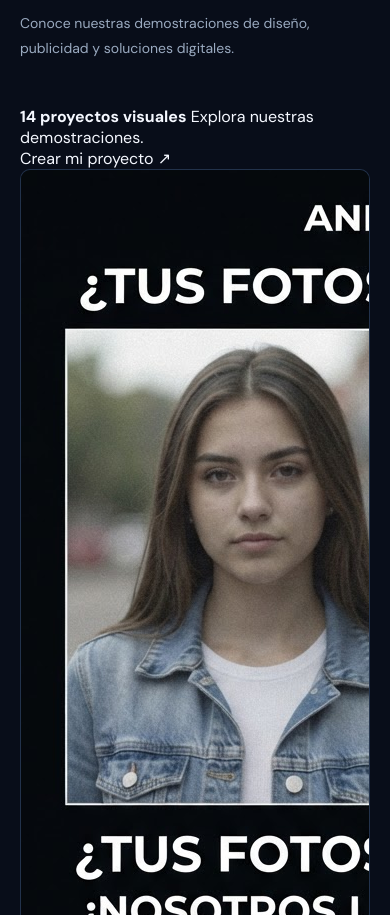
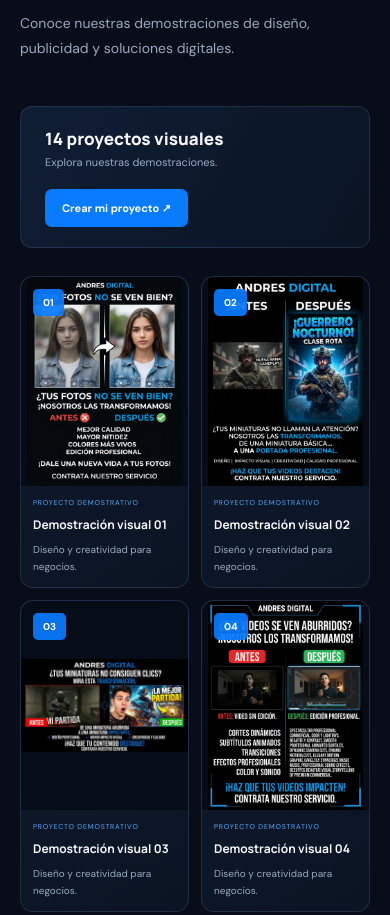
Before and after one commit to andresramosrk-spec/andres-digital, a plain HTML site: page index.html in a window 390 px wide. Shown: the part 8231-9146 px from the top of the page. Drawn offline with Linux system fonts and the light colour scheme; files whose address does not match are found by name.

Commit message:
Actualizar diseño responsive del portafolio ANDRES DIGITAL

```diff
--- a/styles.css
+++ b/styles.css
@@ -543,65 +543,149 @@ nav a:hover {
   color: var(--light-blue);
 }
 
-/* PORTFOLIO */
+/* PORTAFOLIO PROFESIONAL */
+
+.portfolio-section {
+  max-width: 1300px;
+}
+
+.portfolio-intro {
+  display: flex;
+  justify-content: space-between;
+  align-items: center;
+  gap: 20px;
+  padding: 20px 24px;
+  margin-bottom: 28px;
+  border: 1px solid var(--border);
+  background: linear-gradient(120deg, #101e34, #0a1423);
+  border-radius: 12px;
+}
+
+.portfolio-intro div {
+  display: grid;
+  gap: 5px;
+}
+
+.portfolio-intro strong {
+  font: 800 17px Manrope, sans-serif;
+}
+
+.portfolio-intro span {
+  font-size: 11px;
+  color: var(--muted);
+}
+
+.portfolio-intro > a {
+  background: var(--blue);
+  color: white;
+  padding: 12px 17px;
+  border-radius: 7px;
+  font-size: 11px;
+  font-weight: 700;
+  white-space: nowrap;
+  transition: .3s;
+}
+
+.portfolio-intro > a:hover {
+  background: var(--light-blue);
+  transform: translateY(-2px);
+}
 
 .portfolio-grid {
   display: grid;
-  grid-template-columns: repeat(3, 1fr);
-  gap: 18px;
+  grid-template-columns: repeat(3, minmax(0, 1fr));
+  gap: 22px;
 }
 
 .portfolio-card {
+  min-width: 0;
   border: 1px solid var(--border);
-  border-radius: 10px;
+  border-radius: 13px;
   overflow: hidden;
-  background: var(--panel);
+  background: linear-gradient(145deg, #101b2e, #0b1423);
+  transition: transform .3s, border-color .3s, box-shadow .3s;
 }
 
-.portfolio-preview {
-  height: 220px;
-  padding: 25px;
-  display: flex;
-  flex-direction: column;
-  justify-content: space-between;
-  background: linear-gradient(140deg, #193e65, #0a1425);
+.portfolio-card:hover {
+  transform: translateY(-6px);
+  border-color: var(--blue);
+  box-shadow: 0 15px 40px rgba(0, 100, 255, .13);
 }
 
-.preview-two {
-  background: linear-gradient(140deg, #3b285a, #101528);
+.portfolio-image-link {
+  position: relative;
+  display: block;
+  background: #070d18;
+  overflow: hidden;
 }
 
-.preview-three {
-  background: linear-gradient(140deg, #12505a, #0a1425);
+.portfolio-image-link img {
+  display: block;
+  width: 100%;
+  aspect-ratio: 4 / 5;
+  object-fit: contain;
+  transition: transform .4s;
 }
 
-.portfolio-preview span {
-  font-size: 9px;
-  letter-spacing: 2px;
-  color: #b7d9ff;
+.portfolio-card:hover .portfolio-image-link img {
+  transform: scale(1.025);
 }
 
-.portfolio-preview strong {
-  font: 800 26px/1.2 Manrope, sans-serif;
+.image-number {
+  position: absolute;
+  top: 12px;
+  left: 12px;
+  background: rgba(8, 123, 255, .92);
+  color: white;
+  padding: 7px 10px;
+  border-radius: 5px;
+  font-size: 10px;
+  font-weight: 800;
 }
 
-.portfolio-card h3 {
-  font: 700 15px Manrope, sans-serif;
-  padding: 20px 20px 7px;
+.portfolio-info {
+  padding: 19px;
 }
 
-.portfolio-card p {
-  font-size: 11px;
-  color: var(--muted);
-  padding: 0 20px 12px;
+.portfolio-info .demo-label {
+  display: block;
+  color: var(--light-blue);
+  font-size: 8px;
+  letter-spacing: 1.5px;
+  padding: 0;
+  margin-bottom: 9px;
 }
 
-.demo-label {
-  display: block;
-  font-size: 8px;
-  color: var(--light-blue);
-  letter-spacing: 1.5px;
-  padding: 0 20px 20px;
+.portfolio-info h3 {
+  font: 700 16px Manrope, sans-serif;
+  margin-bottom: 8px;
+}
+
+.portfolio-info p {
+  color: var(--muted);
+  font-size: 11px;
+  line-height: 1.7;
+}
+
+.portfolio-bottom {
+  text-align: center;
+  margin-top: 45px;
+  padding: 35px 20px;
+  border: 1px solid var(--border);
+  border-radius: 12px;
+  background: linear-gradient(140deg, #101f35, #0b1423);
+}
+
+.portfolio-bottom h3 {
+  font: 800 23px Manrope, sans-serif;
+  margin-bottom: 12px;
+}
+
+.portfolio-bottom p {
+  color: var(--muted);
+  font-size: 13px;
+  margin-bottom: 22px;
+  line-height: 1.7;
 }
 
 /* CONTACT */
@@ -718,6 +802,8 @@ nav a:hover {
   border-top: 1px solid var(--border);
 }
 
+/* WHATSAPP */
+
 .floating-whatsapp {
   position: fixed;
   right: 22px;
@@ -754,9 +840,12 @@ nav a:hover {
   }
 
   .pricing-grid,
-  .service-grid,
+  .service-grid {
+    grid-template-columns: repeat(2, 1fr);
+  }
+
   .portfolio-grid {
-    grid-template-columns: repeat(2, 1fr);
+    grid-template-columns: repeat(2, minmax(0, 1fr));
   }
 
   .business-section,
@@ -850,9 +939,39 @@ nav a:hover {
   }
 
   .service-grid,
-  .pricing-grid,
+  .pricing-grid {
+    grid-template-columns: 1fr;
+  }
+
   .portfolio-grid {
-    grid-template-columns: 1fr;
+    grid-template-columns: repeat(2, minmax(0, 1fr));
+    gap: 12px;
+  }
+
+  .portfolio-intro {
+    align-items: flex-start;
+    flex-direction: column;
+  }
+
+  .portfolio-info {
+    padding: 12px;
+  }
+
+  .portfolio-info h3 {
+    font-size: 12px;
+  }
+
+  .portfolio-info p {
+    font-size: 10px;
+  }
+
+  .portfolio-info .demo-label {
+    font-size: 7px;
+    letter-spacing: .8px;
+  }
+
+  .portfolio-bottom h3 {
+    font-size: 19px;
   }
 
   .business-copy h2,
```
